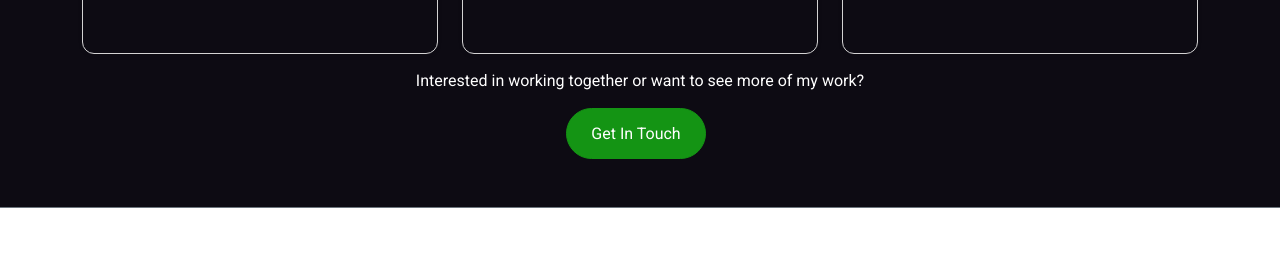
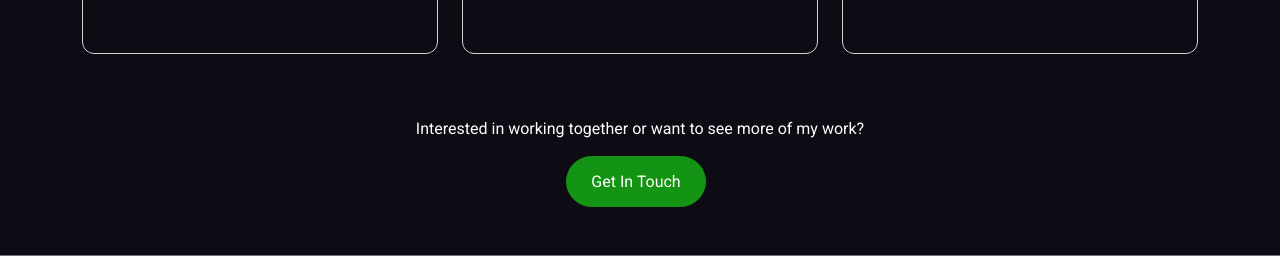
Before and after one commit to bogdanGR/portfolio, a Vue app: page /projects in a window 1280 px wide. Shown: the part 831-1088 px from the top of the page. Built offline with nearby package versions, Linux system fonts and the light colour scheme.

Commit message:
fix get in touch button, add space between btn and projects

```diff
--- a/src/views/ProjectsView.vue
+++ b/src/views/ProjectsView.vue
@@ -12,11 +12,11 @@
           <Project :project="project" />
         </div>
       </div>
-      <div class="text-center mt-5">
+      <div class="text-center pt-5 mt-5">
         <p class="text-white mb-3">
           Interested in working together or want to see more of my work?
         </p>
-        <base-button as="a" size="lg" class="btn btn-primary" href="/contact">
+        <base-button :link="true" to="/contact">
           Get In Touch
         </base-button>
       </div>
```
